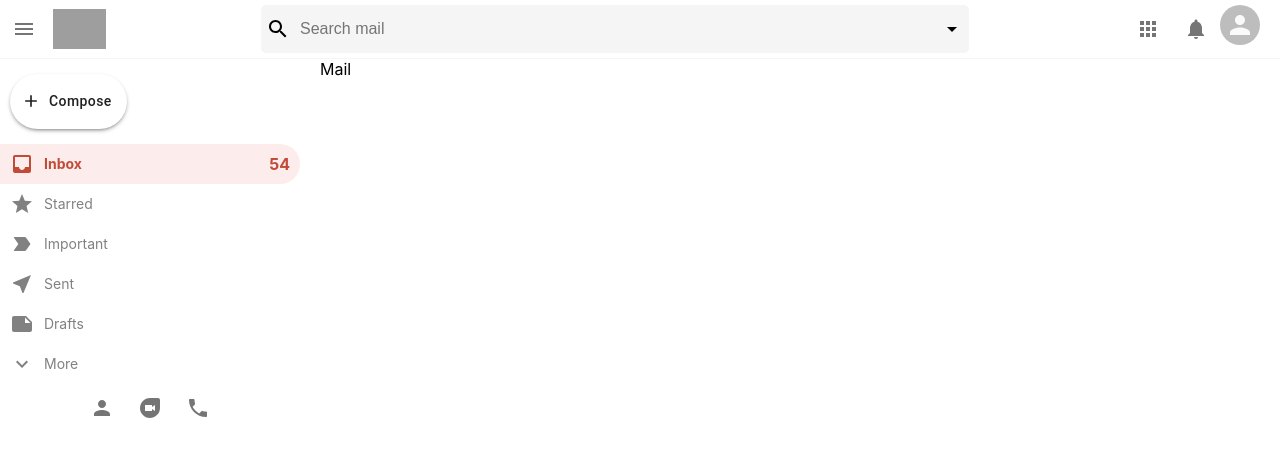
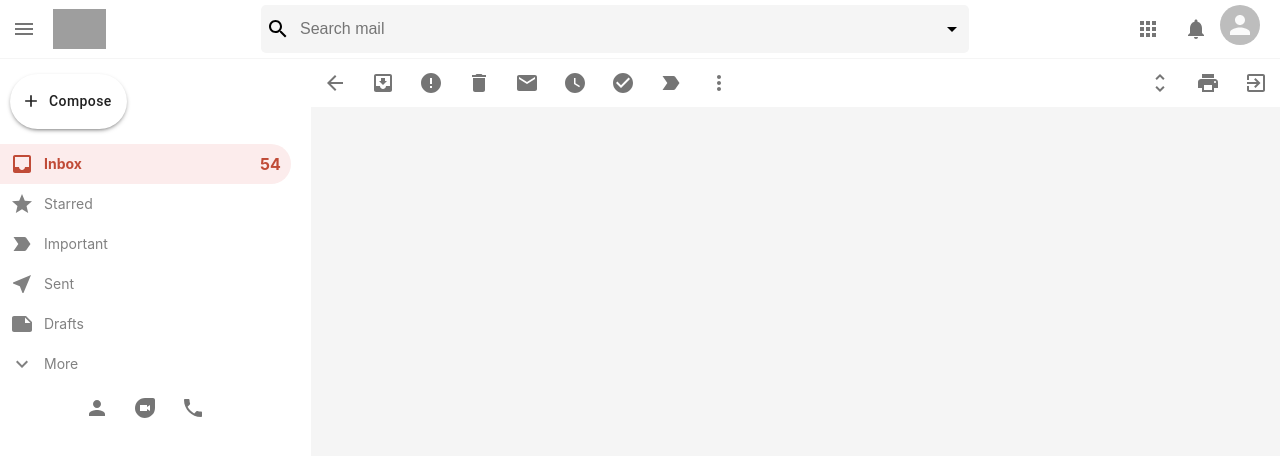
Before and after one commit to Shankar022/gmail-clone, a React (Create React App) app: page /mail in a window 1280 px wide. Shown: the top 456 px of the page. Built offline with nearby package versions, Linux system fonts and the light colour scheme; grey boxes are pictures that could not be loaded.

Commit message:
mail page header completed.

```diff
--- a/src/EmailList.js
+++ b/src/EmailList.js
@@ -14,6 +14,7 @@ import SettingsIcon from "@material-ui/icons/Settings";
 import InboxIcon from "@material-ui/icons/Inbox";
 import PeopleIcon from "@material-ui/icons/People";
 import LocalOfferIcon from "@material-ui/icons/LocalOffer";
+
 
 function EmailList() {
   return (
--- a/src/Mail.css
+++ b/src/Mail.css
@@ -0,0 +1,14 @@
+.mail{
+    flex: 1;
+    background-color: whitesmoke;
+}
+
+.mail__tools{
+    display: flex;
+    justify-content: space-between;
+    background-color: white;
+}
+
+.mail__toolsLeft{
+    display: flex;
+}
--- a/src/Mail.js
+++ b/src/Mail.js
@@ -1,9 +1,81 @@
 import React from 'react'
 import "./Mail.css"
 
+import { IconButton } from "@material-ui/core";
+import {
+  ArrowBack,
+  CheckCircle,
+  Delete,
+  Email,
+  Error, ExitToApp,
+  LabelImportant, MoreVert,
+  MoveToInbox, Print, UnfoldMore,
+  WatchLater
+} from "@material-ui/icons";
+import {useNavigate} from "react-router-dom";
+
+
 function Mail() {
+
+  const navigate = useNavigate();
+  const backToMailListHandleClick = ()=>{
+    navigate("/");
+  }
   return (
-    <div>Mail</div>
+    <div className='mail'>
+      <div className="mail__tools">
+        <div className="mail__toolsLeft">
+          <IconButton onClick={backToMailListHandleClick}>
+            <ArrowBack/>
+          </IconButton>
+
+          <IconButton>
+            <MoveToInbox/>
+          </IconButton>
+
+          <IconButton>
+            <Error/>
+          </IconButton>
+
+          <IconButton>
+            <Delete/>
+          </IconButton>
+
+          <IconButton>
+            <Email/>
+          </IconButton>
+
+          <IconButton>
+            <WatchLater/>
+          </IconButton>
+
+          <IconButton>
+            <CheckCircle/>
+          </IconButton>
+
+          <IconButton>
+            <LabelImportant/>
+          </IconButton>
+
+          <IconButton>
+            <MoreVert/>
+          </IconButton>
+        </div>
+        <div className="mail__toolsRight">
+          <IconButton>
+            <UnfoldMore/>
+          </IconButton>
+
+          <IconButton>
+            <Print/>
+          </IconButton>
+
+          <IconButton>
+            <ExitToApp/>
+          </IconButton>
+        </div>
+      </div>
+    </div>
   )
 }
 
```
